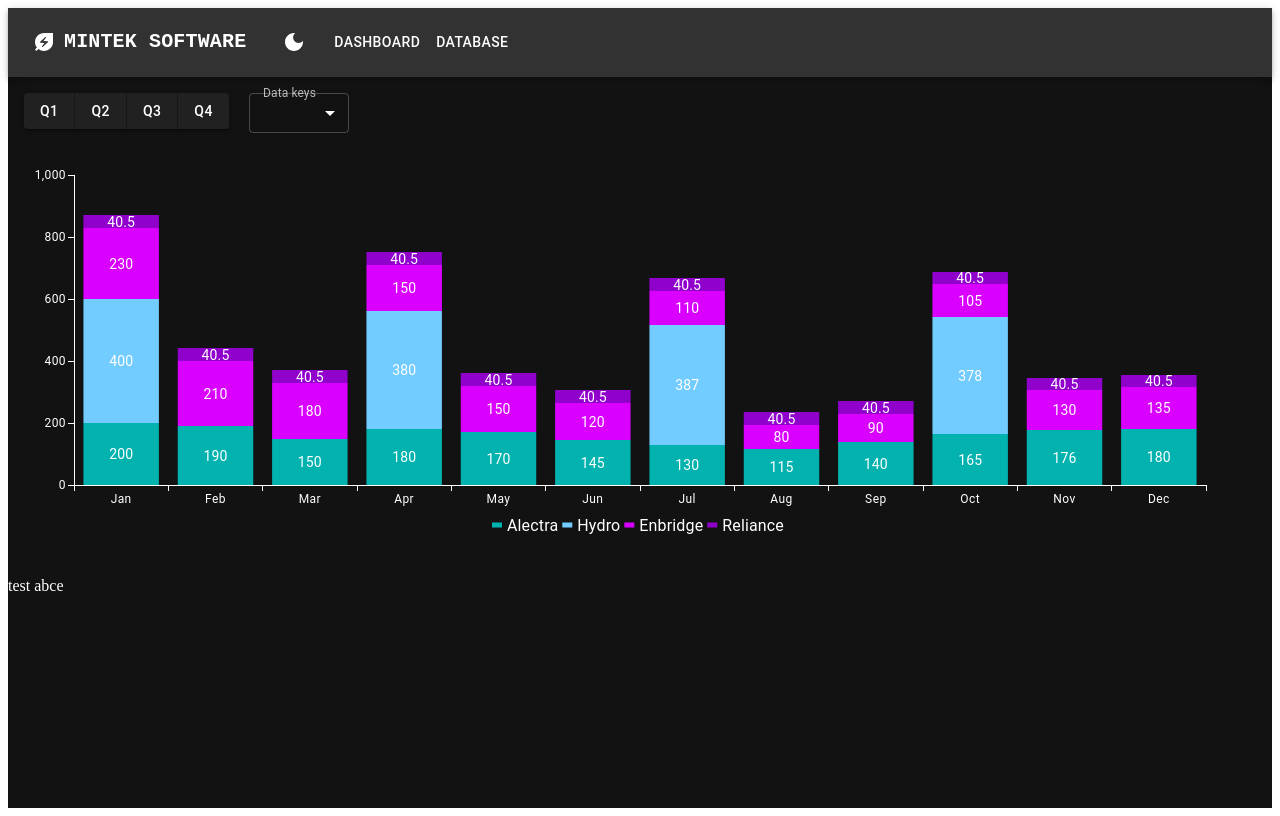
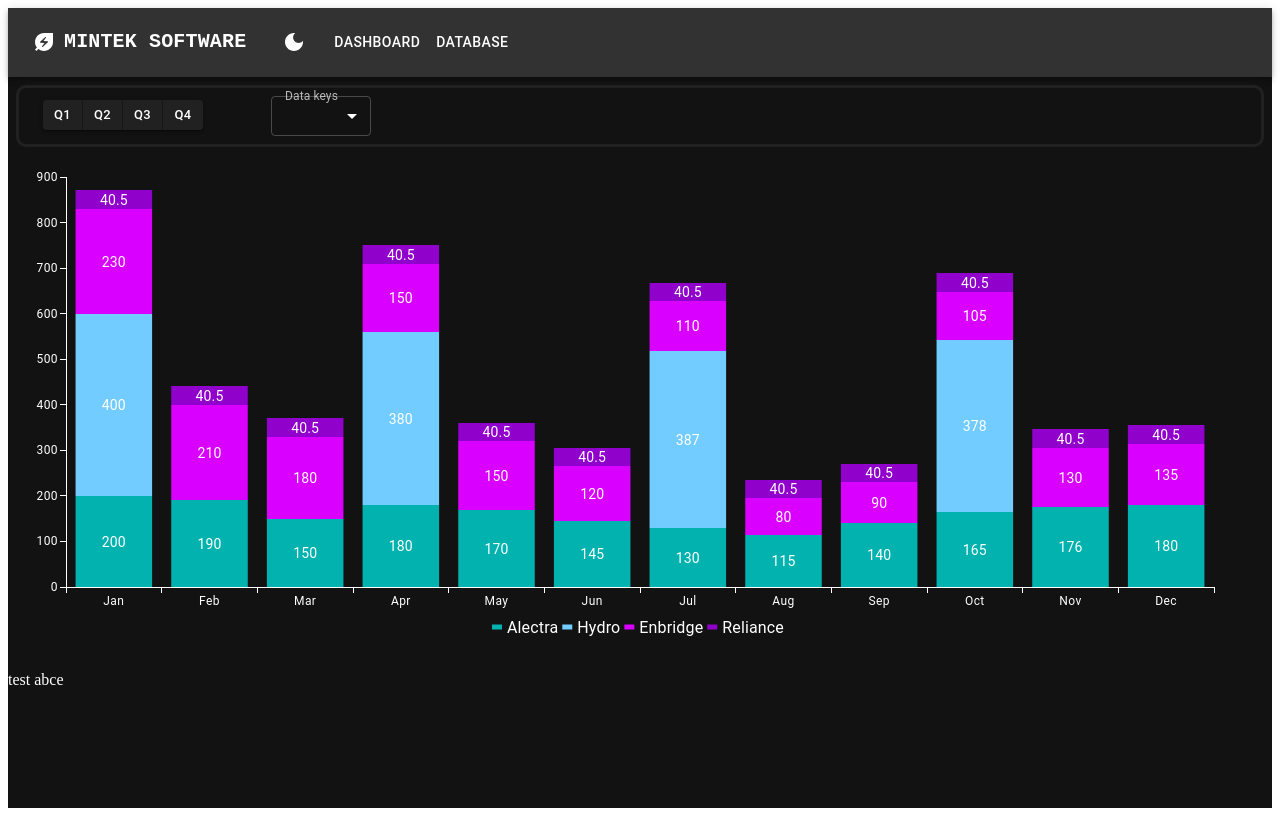
Before and after one commit to Siddharth-A/utility_tracker, a React (Vite) app in the folder utility-tracker/: page / in a window 1280 px wide. Built offline with nearby package versions, Linux system fonts and the light colour scheme.

Commit message:
Add styling for chart buttons

```diff
--- a/utility-tracker/src/App.jsx
+++ b/utility-tracker/src/App.jsx
@@ -14,6 +14,7 @@ function App({ toggleDarkMode }) {
         backgroundColor: theme.palette.background.default, // Apply theme background
         color: theme.palette.text.primary, // Apply text color based on theme
         minHeight: "100vh", // Ensure full viewport height
+        width: "auto",
       }}
     >
       <Navbar toggleDarkMode={toggleDarkMode}/>
--- a/utility-tracker/src/components/Chart.jsx
+++ b/utility-tracker/src/components/Chart.jsx
@@ -46,9 +46,10 @@ export default function Chart() {
   };
 
   return (
-    <Box sx={{ p: 2 }}>
+    <Box sx={{ p: 1 }}>
+      <Box sx={{ p: 1, border:1, borderColor:'primary.main', borderRadius:'10px', borderWidth:3 }}>
         {/* Quarter Toggle Buttons */}
-      <ButtonGroup variant="contained" color="primary" sx={{ mb: 2 }}>
+        <ButtonGroup size="small" variant="contained" color="primary" sx={{ ml: 2, mt: 0.5 }}>
             {[1, 2, 3, 4].map((q) => (
             <Button
                 key={q}
@@ -63,7 +64,7 @@ export default function Chart() {
         &nbsp;
 
         {/* DataKey Dropdown */}
-      <FormControl sx={{ minWidth: 100, ml: 2 }} size="small">
+        <FormControl sx={{ minWidth: 100, ml:8, height: 1 }} size="small">
             <InputLabel id="dataKey-select-label">Data keys</InputLabel>
             <Select
             labelId="dataKey-select-label"
@@ -81,6 +82,7 @@ export default function Chart() {
             ))}
             </Select>
         </FormControl>
+      </Box>
 
       {/* Chart */}
       <BarChart
@@ -98,7 +100,7 @@ export default function Chart() {
           },
         }}
         // width={400}
-        height={400}
+        height={500}
         margin={{ top: 30, bottom: 60 }}
         barLabel="value"
       />
```
Lines whose indentation alone changed are shown as unchanged.
